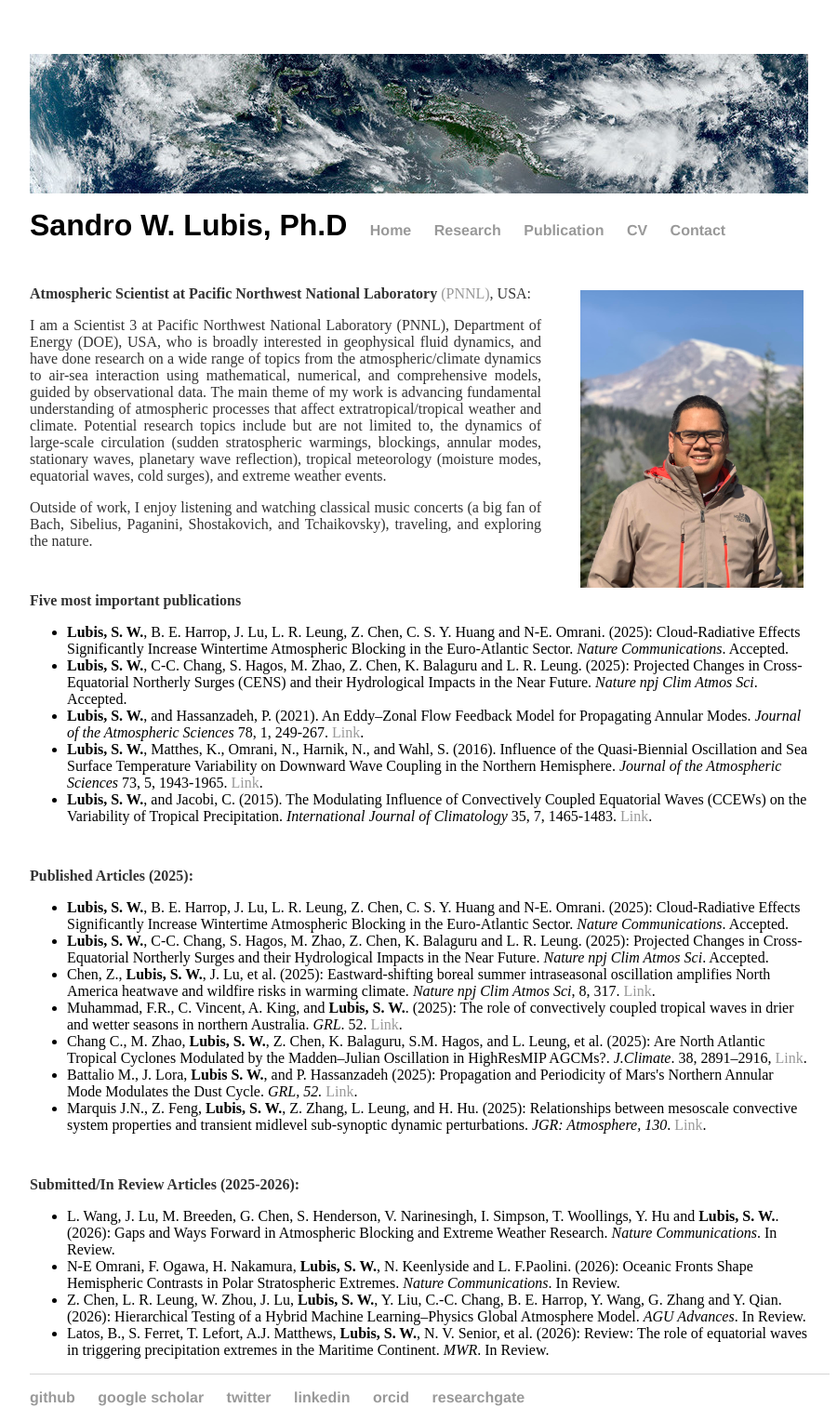
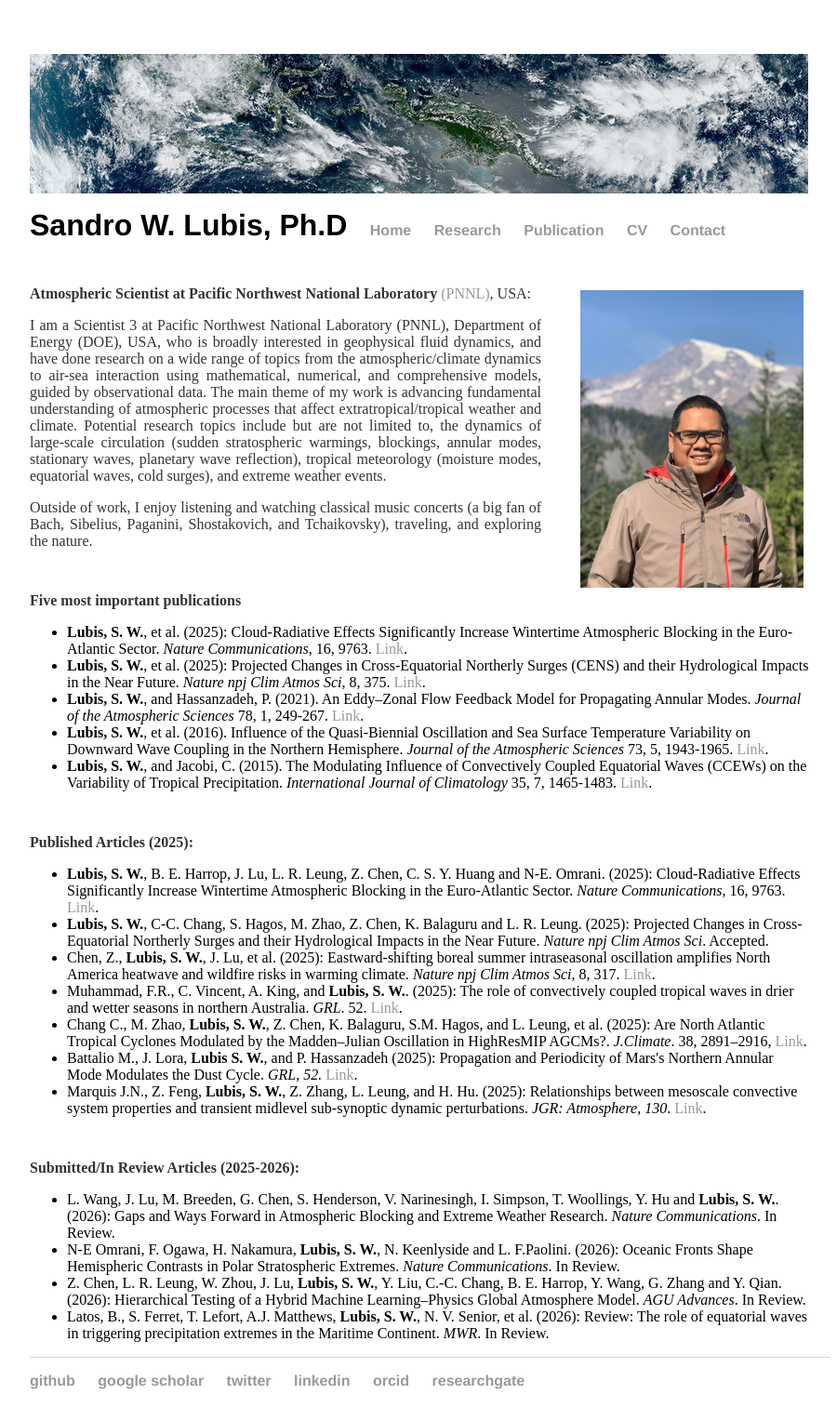
Before and after one commit to sandrolubis/sandrolubis.github.io, a Jekyll site: the page built from index.html, in a window 1280 px wide. Shown: the whole page at 93% size, without its empty margins (276-1176 px from the left). Built offline with Jekyll 4.4.1, drawn with Linux system fonts in a browser that asks for light colours.

Commit message:
Update index.html

```diff
--- a/index.html
+++ b/index.html
@@ -45,16 +45,16 @@
 
 	<p class="ex", style="padding-top:30px"><font size=3><b>Five most important publications</b></p>
 		<ul class="ex">
-		<li> <b>Lubis, S. W.</b>, B. E. Harrop, J. Lu, L. R. Leung, Z. Chen, C. S. Y. Huang and N-E. Omrani. (2025): Cloud-Radiative Effects Significantly Increase Wintertime Atmospheric Blocking in the Euro-Atlantic Sector. <i>Nature Communications</i>. Accepted.</li>
-		<li> <b>Lubis, S. W.</b>, C-C. Chang, S. Hagos, M. Zhao, Z. Chen, K. Balaguru and L. R. Leung. (2025): Projected Changes in Cross-Equatorial Northerly Surges (CENS) and their Hydrological Impacts in the Near Future. <i>Nature npj Clim Atmos Sci</i>. Accepted.</li>
+		<li> <b>Lubis, S. W.</b>, et al. (2025): Cloud-Radiative Effects Significantly Increase Wintertime Atmospheric Blocking in the Euro-Atlantic Sector. <i>Nature Communications</i>, 16, 9763. <a href="https://doi.org/10.1038/s41467-025-64672-9">Link</a>.</li>
+		<li> <b>Lubis, S. W.</b>, et al. (2025): Projected Changes in Cross-Equatorial Northerly Surges (CENS) and their Hydrological Impacts in the Near Future. <i>Nature npj Clim Atmos Sci</i>, 8, 375. <a href="https://doi.org/10.1038/s41612-025-01239-x">Link</a>.</li>
 		<li><b>Lubis, S. W.</b>, and Hassanzadeh, P. (2021). An Eddy–Zonal Flow Feedback Model for Propagating Annular Modes. <i>Journal of the Atmospheric Sciences</i> 78, 1, 249-267. <a href="https://doi.org/10.1175/JAS-D-20-0214.1">Link</a>.</li>
-		<li><b>Lubis, S. W.</b>, Matthes, K., Omrani, N., Harnik, N., and Wahl, S. (2016). Influence of the Quasi-Biennial Oscillation and Sea Surface Temperature Variability on Downward Wave Coupling in the Northern Hemisphere. <i>Journal of the Atmospheric Sciences</i> 73, 5, 1943-1965. <a href="https://doi.org/10.1175/JAS-D-15-0072.1">Link</a>.</li>
+		<li><b>Lubis, S. W.</b>, et al. (2016). Influence of the Quasi-Biennial Oscillation and Sea Surface Temperature Variability on Downward Wave Coupling in the Northern Hemisphere. <i>Journal of the Atmospheric Sciences</i> 73, 5, 1943-1965. <a href="https://doi.org/10.1175/JAS-D-15-0072.1">Link</a>.</li>
 		<li><b>Lubis, S. W.</b>, and Jacobi, C. (2015). The Modulating Influence of Convectively Coupled Equatorial Waves (CCEWs) on the Variability of Tropical Precipitation. <i>International Journal of Climatology</i> 35, 7, 1465-1483. <a href="https://doi.org/10.1002/joc.4069">Link</a>.</li>
 		</ul>
 
 	<p class="ex", style="padding-top:30px"><font size=3><b>Published Articles (2025):</b></p>
 		<ul class="ex">
-		<li> <b>Lubis, S. W.</b>, B. E. Harrop, J. Lu, L. R. Leung, Z. Chen, C. S. Y. Huang and N-E. Omrani. (2025): Cloud-Radiative Effects Significantly Increase Wintertime Atmospheric Blocking in the Euro-Atlantic Sector. <i>Nature Communications</i>. Accepted.</li>
+		<li> <b>Lubis, S. W.</b>, B. E. Harrop, J. Lu, L. R. Leung, Z. Chen, C. S. Y. Huang and N-E. Omrani. (2025): Cloud-Radiative Effects Significantly Increase Wintertime Atmospheric Blocking in the Euro-Atlantic Sector. <i>Nature Communications</i>, 16, 9763. <a href="https://doi.org/10.1038/s41467-025-64672-9">Link</a>.</li>
 		<li> <b>Lubis, S. W.</b>, C-C. Chang, S. Hagos, M. Zhao, Z. Chen, K. Balaguru and L. R. Leung. (2025): Projected Changes in Cross-Equatorial Northerly Surges and their Hydrological Impacts in the Near Future. <i>Nature npj Clim Atmos Sci</i>. Accepted.</li>
 		<li> Chen, Z., <b>Lubis, S. W.</b>, J. Lu, et al. (2025): Eastward-shifting boreal summer intraseasonal oscillation amplifies North America heatwave and wildfire risks in warming climate. <i>Nature npj Clim Atmos Sci</i>, 8, 317. <a href="https://doi.org/10.1038/s41612-025-01196-5">Link</a>.</li>
 		<li> Muhammad, F.R., C. Vincent, A. King, and <b>Lubis, S. W.</b>. (2025): The role of convectively coupled tropical waves in drier and wetter seasons in northern Australia. <i>GRL</i>. 52.</i> <a href="https://doi.org/10.1029/2025GL115049">Link</a>.</li>
```
